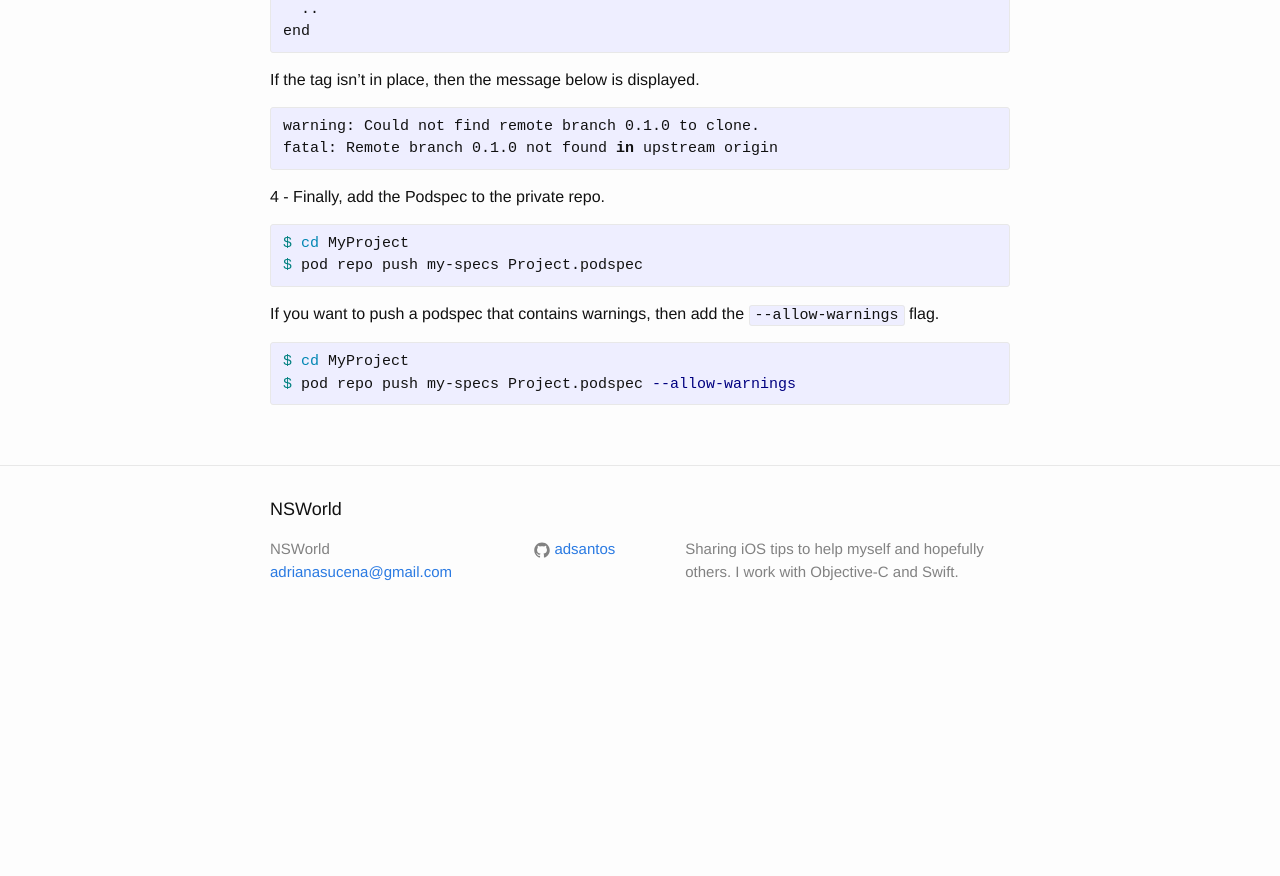
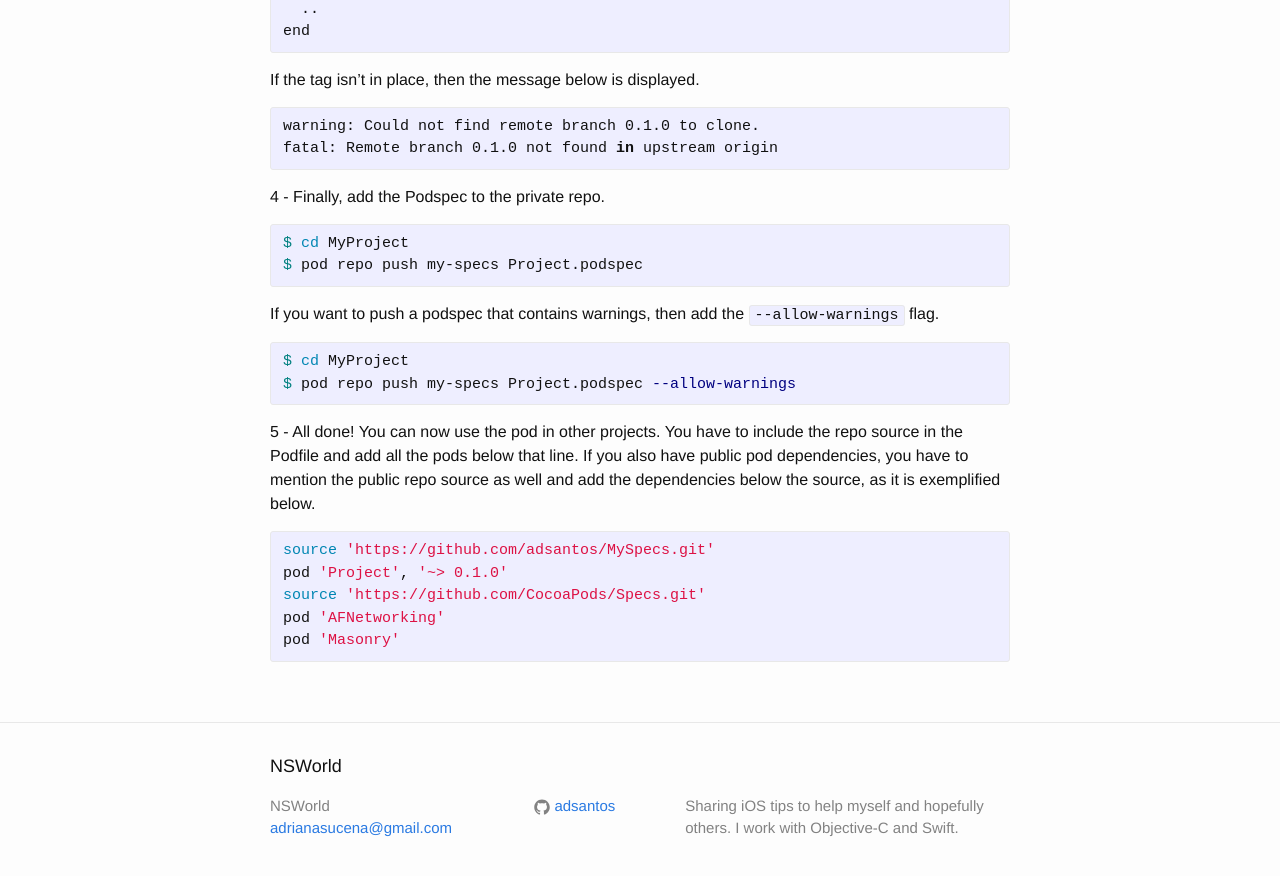
Before and after one commit to adsantos/adsantos.github.io, a Jekyll site: the page built from _posts/2015-09-18-private-pods.markdown, in a window 1280 px wide and 900 px high, scrolled down 1547 px. Shown: the top 876 px of the window. Built offline with Jekyll 4.4.1, drawn with Linux system fonts in a browser that asks for light colours; before the commit the page ends 2190 px from its top, so only the background shows below that.

Commit message:
Added a conclusion to private pods

```diff
--- a/_posts/2015-09-18-private-pods.markdown
+++ b/_posts/2015-09-18-private-pods.markdown
@@ -105,6 +105,20 @@ $ cd MyProject
 $ pod repo push my-specs Project.podspec --allow-warnings
 {% endhighlight %}
 
+5 - All done! You can now use the pod in other projects. You have to include the
+repo source in the Podfile and add all the pods below that line. If you also
+have public pod dependencies, you have
+to mention the public repo source as well and add the dependencies below the
+source, as it is exemplified below.
+
+{% highlight bash %}
+source 'https://github.com/adsantos/MySpecs.git'
+pod 'Project', '~> 0.1.0'
+source 'https://github.com/CocoaPods/Specs.git'
+pod 'AFNetworking'
+pod 'Masonry'
+{% endhighlight %}
+
 [privatePodCocoapodsTutorial]: https://guides.cocoapods.org/making/private-cocoapods.html
 
 [cocoaPodsSpecs]: https://github.com/CocoaPods/Specs.git
```
